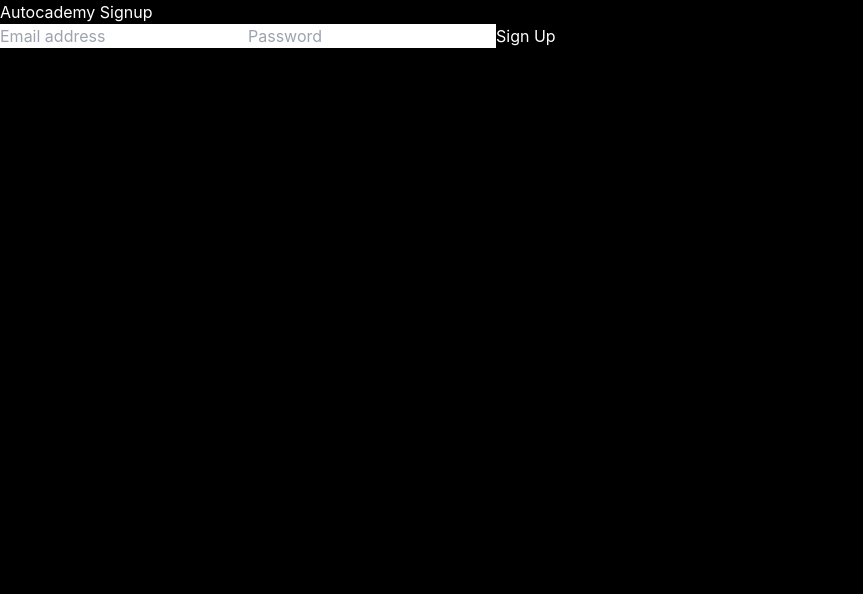
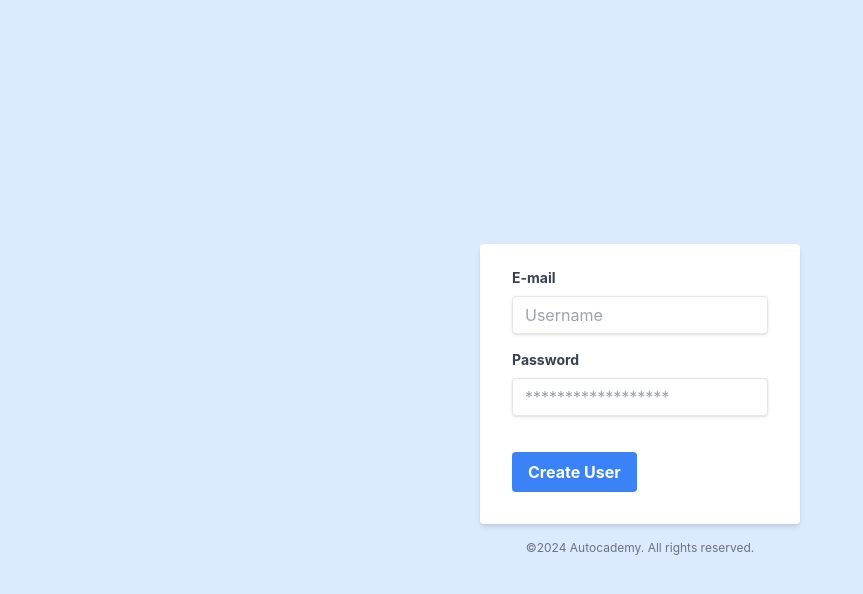
Before and after one commit to autocademy/autocademy-react, a React (Create React App) app: page /signup in a window 1280 px wide. Shown: the top 594 px of the page, without its empty margins (0-863 px from the left). Built offline with nearby package versions, Linux system fonts and the light colour scheme; no server answers; a web font is replaced by a local one.

Commit message:
Initial Commit v 0.0.1

```diff
--- a/src/Routes.js
+++ b/src/Routes.js
@@ -3,7 +3,7 @@
 import Signup  from './pages/signUp'
 import Home from './pages/Home'
 import { Dashboard } from './pages/Dashboard';
-// import ProtectedRoute from './ProtectedRoute';
+import ProtectedRoute from './ProtectedRoute';
 import { AuthProvider } from './AuthContext';
 
 const AppRoutes = () => {
@@ -13,11 +13,11 @@
                 <Routes>
                     <Route path='/' element={<Home />} />
                     <Route path='/signup' element={<Signup />} />
-                    {/* <Route path='/dashboard' element={
+                    <Route path='/dashboard' element={
                         <ProtectedRoute>
                             <Dashboard />
                         </ProtectedRoute>
-                    } /> */}
+                    } />
                 </Routes>
             </AuthProvider>
         </Router>
--- a/src/pages/Dashboard.css
+++ b/src/pages/Dashboard.css
@@ -1,8 +1,3 @@
-body {
-    background-color: black;
-    color: white;
-}
-
 .custom-header {
     text-align: center;
     font-size: 2.5rem;
--- a/src/pages/Dashboard.js
+++ b/src/pages/Dashboard.js
@@ -1,12 +1,31 @@
-import React from 'react'
+import React, { useEffect, useState } from 'react'
 import './Dashboard.css'
+import { getAuth, onAuthStateChanged } from 'firebase/auth'
 
 export const Dashboard = () => {
+
+    const [userEmail, setUserEmail] = useState('');
+
+    useEffect(() => {
+        const auth = getAuth();
+        const unsubscribe = onAuthStateChanged(auth, (user) => {
+            if(user) {
+                setUserEmail(user.email);
+            } else {
+                setUserEmail('');
+            }
+        });
+
+        // Cleanup subscription on unmount
+        return () => unsubscribe();
+
+    })
+
     return (
         <>
             <div className='dashboard-container'>
                 <h1 className='text-3xl font-bold'> Dashboard Page </h1>
-                <p> Welcome </p>
+                <p> Welcome, { userEmail ? `${userEmail}` : 'Guest'} </p>
             </div>
         </>
     );
--- a/src/pages/signUp.js
+++ b/src/pages/signUp.js
@@ -38,19 +38,28 @@
     }
 
     return (
-        <main>
-            <section>
-                <div>
-                    <h1> Autocademy Signup </h1>
-                    <input type="email" label="email address" value={email} onChange={(e) => setEmail(e.target.value)} required placeholder="Email address"/>
-                    <input type="password" label="Create Password" value={password} onChange={(e) => setPassword(e.target.value)} required placeholder="Password"/>
-
-                    <button type="submit" onClick={onSubmit}>
-                    Sign Up
-                    </button>
-                </div>
-            </section>
-        </main>
+        <div className="flex items-center justify-center h-screen bg-blue-100">
+            <div className='w-full max-w-xs'>
+                <form className='bg-white shadow-md rounded px-8 pt-6 pb-8 mb-4'>
+                    <div className='mb-4'>
+                        <label className='block text-gray-700 text-sm font-bold mb-2' htmlFor="email">
+                            E-mail
+                        </label>
+                        <input className="shadow appearance-none border rounded w-full py-2 px-3 text-gray-700 leading-tight focus:outline-none focus:shadow-outline" id="username" type="email" value={email} placeholder="Username" onChange={(e) => setEmail(e.target.value)}></input>
+                    </div>
+                    <div className='mb-6'>
+                        <label className='block text-gray-700 text-sm font-bold mb-2' htmlFor="password">
+                            Password
+                        </label>
+                        <input className="shadow appearance-none border rounded w-full py-2 px-3 text-gray-700 mb-3 leading-tight focus:outline-none focus:shadow-outline" id="password" type="password" value={password} onChange={(e) => setPassword(e.target.value)} placeholder="******************"></input>
+                    </div>
+                    <button className="bg-blue-500 hover:bg-blue-700 text-white font-bold py-2 px-4 rounded focus:outline-none focus:shadow-outline" type="button" onClick={onSubmit}> Create User </button>
+                </form>
+                <p className="text-center text-gray-500 text-xs">
+                    &copy;2024 Autocademy. All rights reserved.
+                </p>
+            </div>
+        </div>
     );
 }
 
```
Also changed, not shown: 1 other file (tests, documents, lock files or other folders).
